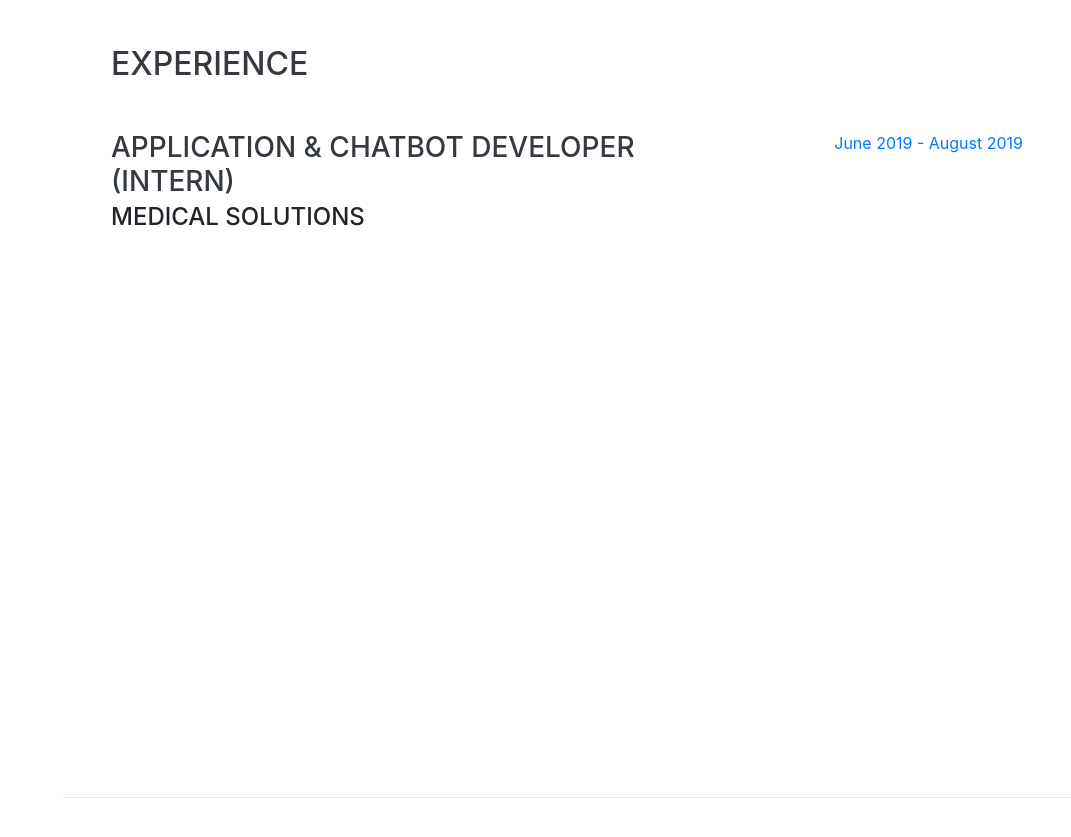
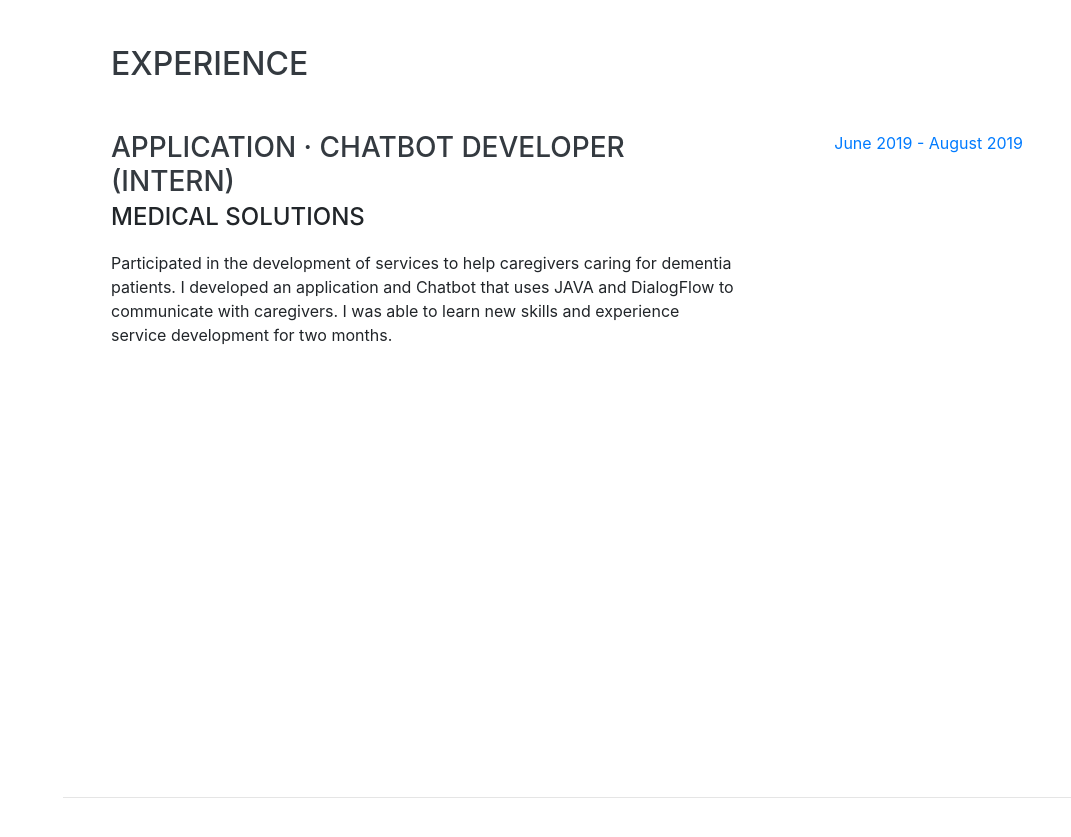
Before and after one commit to ChapJun/ChapJun.github.io, a website with bundled scripts: page index.html in a window 1280 px wide. Shown: the part 804-1641 px from the top of the page, without its empty margins (209-1280 px from the left). Built offline with nearby package versions, Linux system fonts and the light colour scheme; a web font is replaced by a local one.

Commit message:
Update index.html

```diff
--- a/index.html
+++ b/index.html
@@ -66,7 +66,7 @@
         <h1 class="mb-0">Jun
           <span class="text-primary">Yun</span>
         </h1>
-        <div class="subheading mb-5">61, Yongmasan-ro 81-gil, Jungnang-gu, Seoul, Republic of Korea · (+82)10-5460-3625 ·&nbsp
+        <div class="subheading mb-5">61, Yongmasan-ro 81-gil, Jungnang-gu, Seoul, Republic of Korea · (+82)10-5460-3625 ·
           <a href="mailto:junc94@naver.com">junc94@Naver.com</a>
         </div>
         <p class="lead mb-5">My dream is to develop an IT service that can give people a convenient life. In order to realize my dream, I'm gaining development experience and developing my IT skills.</p>
@@ -99,9 +99,9 @@
 
         <div class="resume-item d-flex flex-column flex-md-row justify-content-between mb-5">
           <div class="resume-content">
-            <h3 class="mb-0">Application & ChatBot Developer (Intern)</h3>
+            <h3 class="mb-0">Application · ChatBot Developer (Intern)</h3>
             <div class="subheading mb-3">Medical Solutions</div>
-            <p></p>
+            <p>Participated in the development of services to help caregivers caring for dementia patients. I developed an application and Chatbot that uses JAVA and DialogFlow to communicate with caregivers. I was able to learn new skills and experience service development for two months.</p>
           </div>
           <div class="resume-date text-md-right">
             <span class="text-primary">June 2019 - August 2019</span>
```
